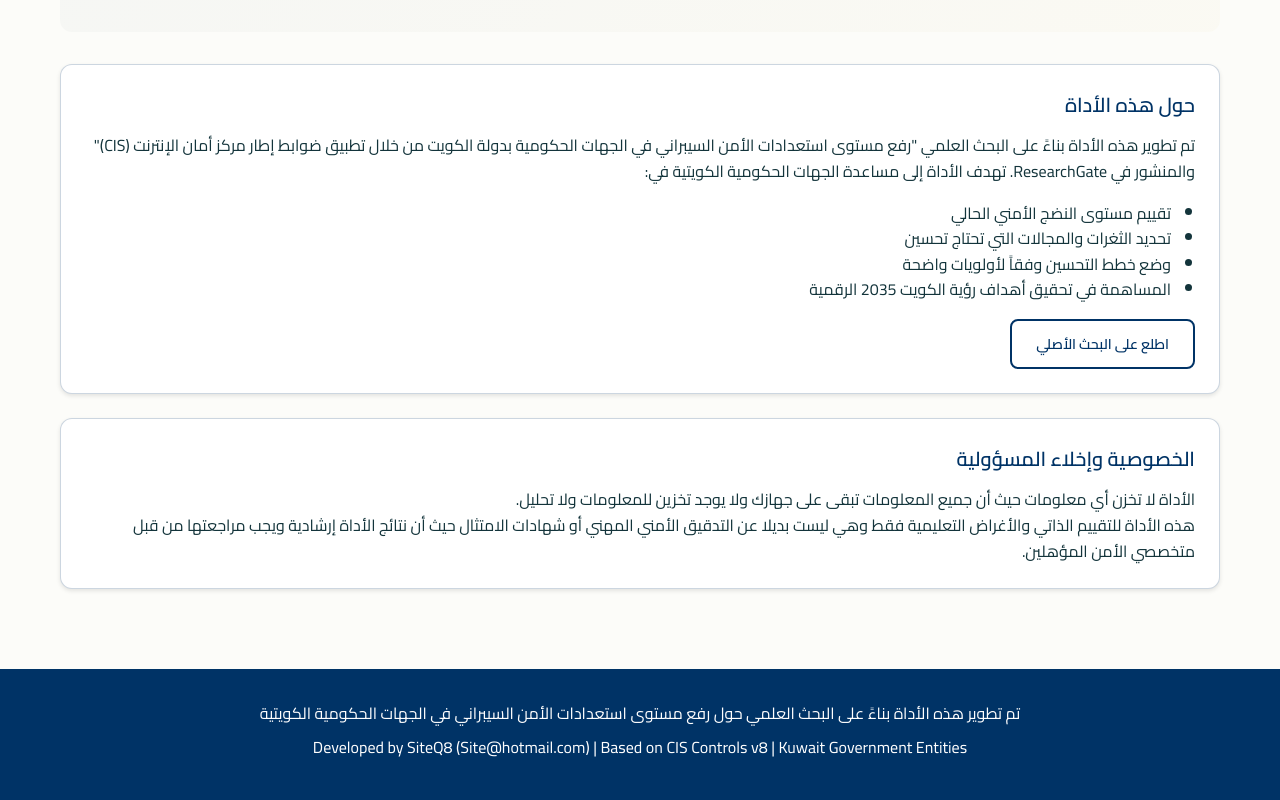
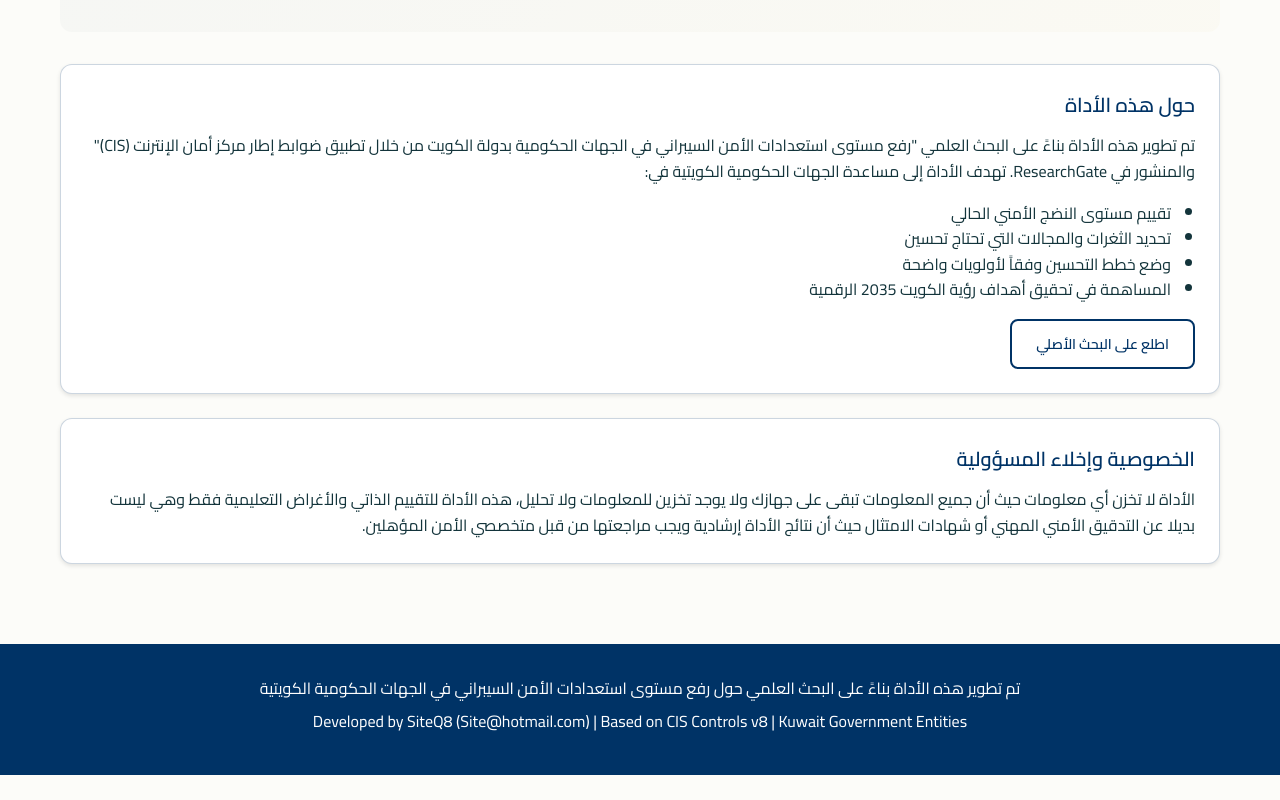
Before and after one commit to SiteQ8/CIS-Kuwait-Assessment, a plain HTML site: page docs/index.html in a window 1280 px wide. Shown: the part 630-1430 px from the top of the page. After the commit the page ends 1405 px from the top, so only its background shows below. Drawn offline with nearby package versions, Linux system fonts and the light colour scheme.

Commit message:
Update index.html

```diff
--- a/docs/index.html
+++ b/docs/index.html
@@ -804,12 +804,8 @@
                 </div>
                 <div class="card mt-24">
                     <h3 class="card-title" id="aboutTitle">الخصوصية وإخلاء المسؤولية</h3>
-                    <p id="aboutText">الأداة لا تخزن أي معلومات حيث أن جميع المعلومات تبقى على جهازك ولا يوجد تخزين للمعلومات ولا تحليل. </p>
-
-
- <p id="aboutText">هذه الأداة للتقييم الذاتي والأغراض التعليمية فقط وهي ليست بديلا عن التدقيق الأمني المهني أو شهادات الامتثال حيث أن نتائج الأداة إرشادية ويجب مراجعتها من قبل متخصصي الأمن المؤهلين.
-</p>
- </div>
+                    <p id="aboutText">الأداة لا تخزن أي معلومات حيث أن جميع المعلومات تبقى على جهازك ولا يوجد تخزين للمعلومات ولا تحليل، هذه الأداة للتقييم الذاتي والأغراض التعليمية فقط وهي ليست بديلا عن التدقيق الأمني المهني أو شهادات الامتثال حيث أن نتائج الأداة إرشادية ويجب مراجعتها من قبل متخصصي الأمن المؤهلين.</p>
+                </div>
 
             </section>
 
```
